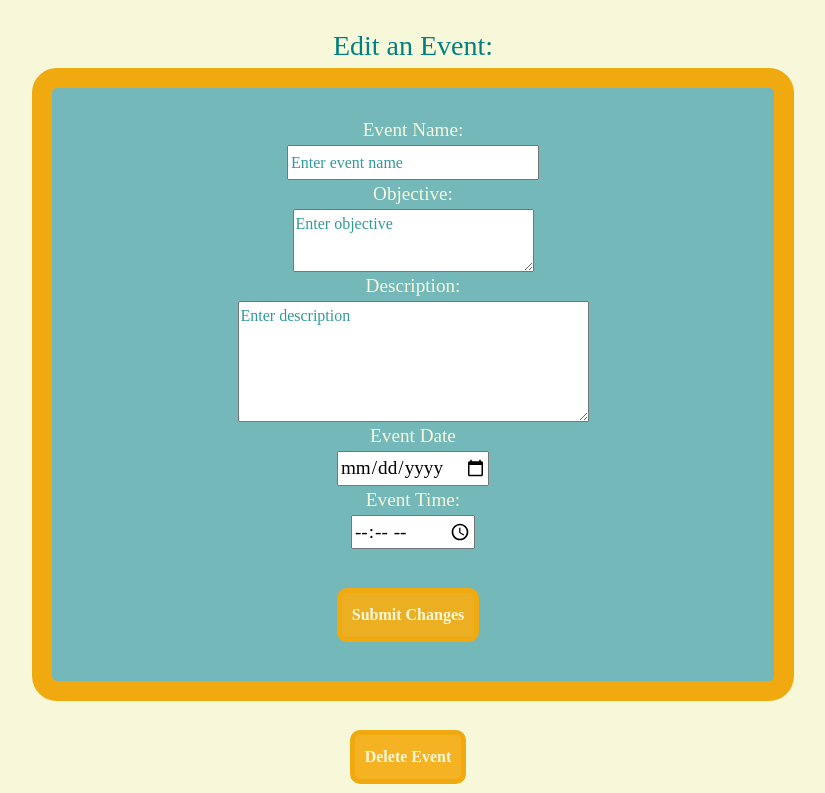
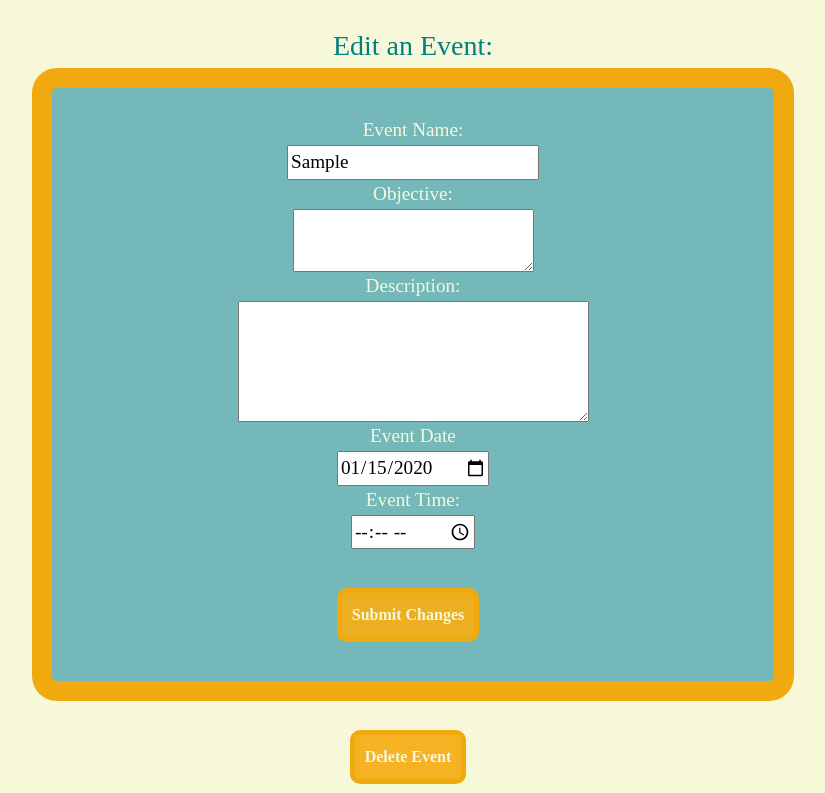
Before and after one commit to maliabsi/finalProject-group8, a Flask app: template templates/edit_event.html in a window 1280 px wide. Shown: the part 76-869 px from the top of the page, without its empty margins (227-1052 px from the left). Run offline with Flask 2, Linux system fonts and the light colour scheme; the template is opened without the code that fills it: values that come from a table or form of the project are taken from there, others are empty; tables that the repository leaves empty hold one stand-in row (values such as "Sample post"); some libraries are stand-ins or nearby versions.

Commit message:
bugfix: edit pages should display the current value of the fields you about to edit

```diff
--- a/templates/edit_community.html
+++ b/templates/edit_community.html
@@ -37,12 +37,12 @@
             <input type="text" name="comm_name" value={{community.community_name}} required>
             <br> Tagline: <br>
 
-            <textarea name="tagline" value={{community.tagline}} placeholder="Enter tagline" rows="2" cols="20" required></textarea>
+            <textarea name="tagline" value={{community.tagline}} rows="2" cols="20" required></textarea>
             <br> Description: <br>
-            <textarea name="description" defaultValue={{community.description}} placeholder="Enter description" rows="4" cols="30" required></textarea>
+            <textarea name="description" value={{community.description}} rows="4" cols="30" required></textarea>
             <br> Donation Link:
             <br>
-            <textarea name="donation_link" defaultValue={{community.donation_link}} placeholder="Optional" rows="1" cols="30"></textarea>
+            <textarea name="donation_link" value={{community.donation_link}} rows="1" cols="30"></textarea>
             <br><br>
             <input class="join" type="submit" value="Submit Changes">
             <br>
--- a/templates/edit_event.html
+++ b/templates/edit_event.html
@@ -35,15 +35,15 @@
         <div>
             <form method="POST" class="event_form" action="/edit_event_handler">
                 <br> Event Name:<br>
-                <input type="text" name="event_name" defaultValue={{event.name}} placeholder="Enter event name" required>
+                <input type="text" name="event_name" value={{event.name}} required>
                 <br> Objective:
                 <br>
-                <textarea name="tagline" defaultValue={{event.tagline}} placeholder="Enter objective" rows="2" cols="20" required></textarea>
+                <textarea name="tagline" value={{event.tagline}} rows="2" cols="20" required></textarea>
                 <br> Description: <br>
-                <textarea name="description" defaultValue={{event.description}} placeholder="Enter description" rows="4" cols="30" required></textarea>
+                <textarea name="description" value={{event.description}} rows="4" cols="30" required></textarea>
                 <br> Event Date <br>
-                <input type="date" defaultValue={{event.date}} name="date"><br> Event Time: <br>
-                <input type="time" defaultValue={{event.time}} name="time"><br>
+                <input type="date" value={{event.date}} name="date"><br> Event Time: <br>
+                <input type="time" value={{event.time}} name="time"><br>
                 <input type="hidden" name="event_id" value={{event.id}}>
                 <input type="hidden" name="status" value="edit">
                 <br>
```
